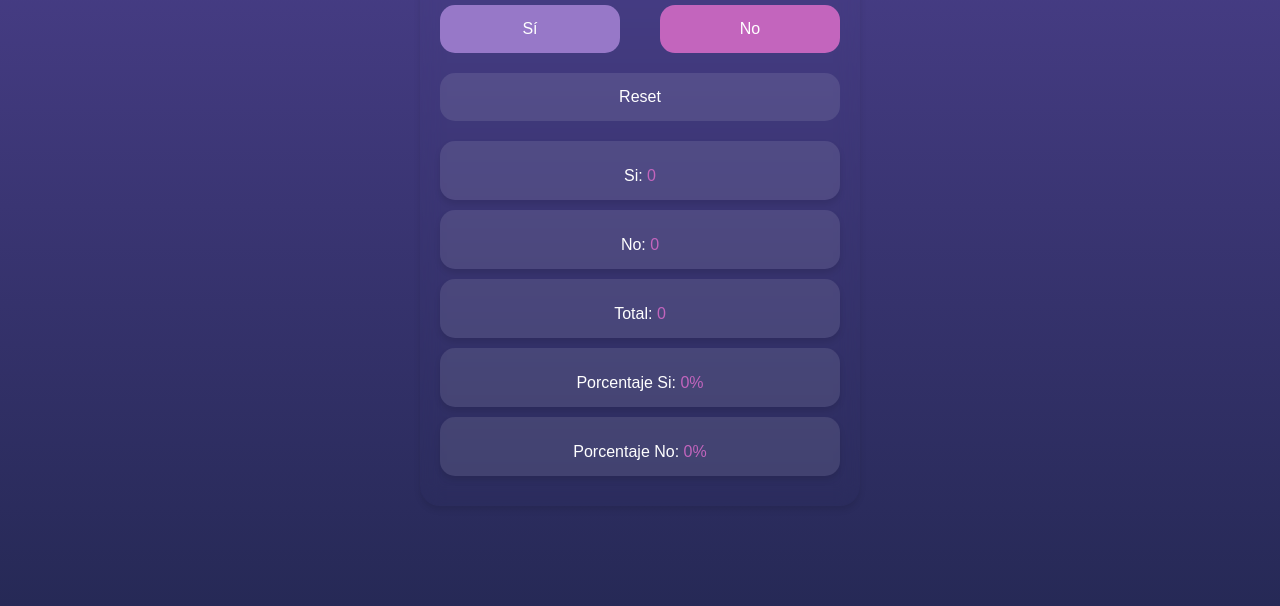
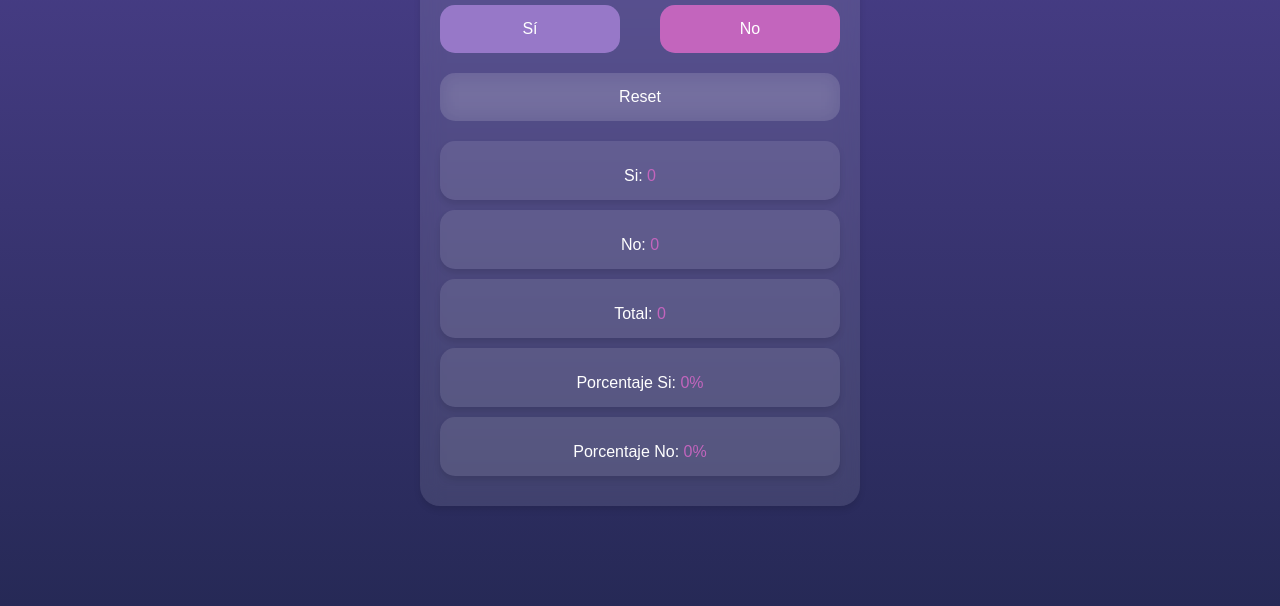
Before and after one commit to alex-stampede/Counter, a plain HTML site: page index.html in a window 1280 px wide. Shown: the part 194-800 px from the top of the page. Drawn offline with Linux system fonts and the light colour scheme.

Commit message:
Update styles.css

```diff
--- a/styles.css
+++ b/styles.css
@@ -10,7 +10,7 @@ body {
 }
 
 .container {
-    background-color: #4d4785 0.1;
+    background-color: rgba(255, 255, 255, 0.1);
     border-radius: 20px;
     padding: 20px;
     box-shadow: 0 4px 6px rgba(0, 0, 0, 0.1);
@@ -40,6 +40,7 @@ h1 {
     background-color: rgba(255, 255, 255, 0.1);
     color: white;
     transition: transform 0.3s ease;
+    backdrop-filter: blur(10px);
 }
 
 .boton:hover {
```
